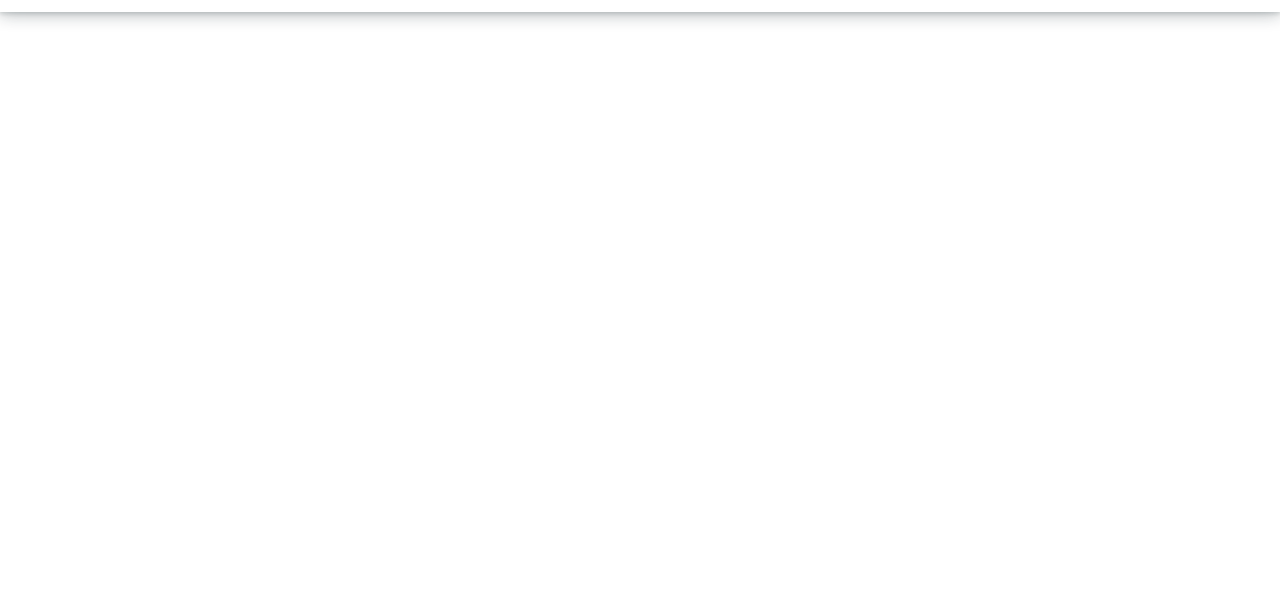
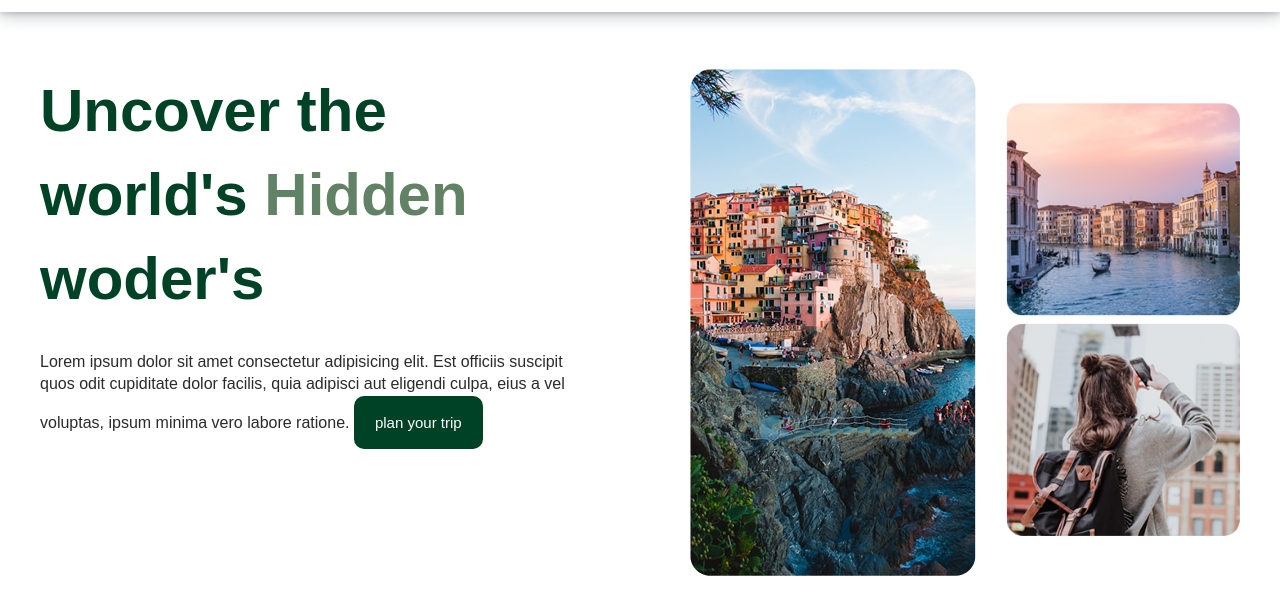
Before and after one commit to jaym-56/Basic-beyondboarders, a plain HTML site: page index.html in a window 1280 px wide. Shown: the part 76-690 px from the top of the page. Drawn offline with Linux system fonts and the light colour scheme.

Commit message:
banner 40%

```diff
--- a/index.html
+++ b/index.html
@@ -29,6 +29,28 @@
         </div>
       </div>
     </header>
+ <section class="banner">
+    <div class="container">
+        <div class="banner_wrapper">
+
+            <div class="banner_text">
+                <H1>Uncover the world's <span>Hidden</span> woder's</H1>
+                <p>Lorem ipsum dolor sit amet consectetur adipisicing elit. Est officiis suscipit quos odit cupiditate dolor facilis, quia adipisci aut eligendi culpa, eius a vel voluptas, ipsum minima vero labore ratione.
+                    <a href=""class="btn bg-primary">plan your trip</a>
+                </p>
+            </div>
+            <div class="banner_img">
+                  <img src="/img/banner1.png" alt="">
+            <div class="images">
+              <img src="img/banner2.png" alt="">
+              <img src="img/banner3.png" alt="">
+            </div>
+            </div>
+
+        </div>
+    </div>
+ </section>
+
     <script src="/script.js"></script>
   </body>
 </html>
--- a/script.js
+++ b/script.js
@@ -2,5 +2,5 @@ const burgir = document.querySelector(".toggle_menu");
 const hNav = document.querySelector(".header_nav");
 burgir.addEventListener("click", () => {
   burgir.classList.toggle("open");
-  hnav.classList.toggle("open");
+  hNav.classList.toggle("open");
 });
--- a/style.css
+++ b/style.css
@@ -120,7 +120,8 @@ img {
 .header {
   position: fixed;
   width: 100%;
-  background: ;box-shadow: rgba(14, 30, 37, 0.12) 0px 2px 4px 0px, rgba(14, 30, 37, 0.32) 0px 2px 16px 0px;
+  background: var(--light);
+   box-shadow: rgba(14, 30, 37, 0.12) 0px 2px 4px 0px, rgba(14, 30, 37, 0.32) 0px 2px 16px 0px;
 
 }
 .header .header_wrapper {
@@ -129,7 +130,6 @@ img {
   justify-content: space-between;
 }
 .header .header_nav ul {
-
   display: flex;
   gap: 5rem;
 }
@@ -154,11 +154,11 @@ border-radius: 5rem;
 transition:0.5s ease;
 }
 .toggle_menu span:nth-child(2){
-margin: 0.5rem 0;
+margin: 0.5rem ;
 width: 2.5rem;
 }
 .toggle_menu span:last-child{
-width: 1.8rem8
+width: 1.8rem8;
 }
 .toggle_menu.open span:first-child{
 width:1.8rem;
@@ -191,8 +191,9 @@ right: 0rem;
   padding-top: 10rem;
   }
   .header .header_nav ul li a {
+    color: var(--light);
+  }
 
-}
   .header .header_wrapper .sign{
     display: none;
 }
@@ -200,7 +201,40 @@ right: 0rem;
   display: block;
 }
 }
+/* BANNER */
+.banner{
+padding-top: 13rem;
+paddding-bottom: 5rem;
+background: var(--light);
+}
+.banner .banner_wrapper {
+display: grid;
+grid-template-columns: 1fr 1fr;
+grid-gap: 10rem;
+}
 
+.banner .banner_img{
+display: flex;
+gap: 3rem;
+align-items: center;
+}
+.banner .banner_text h1{
+font-size: 6rem;
+font-weight: 800;
+color: var(--primary);
+}
+.banner .banner_text h1 span{
+  color: var(--accent);
+}
+.banner .banner_text p{
+margin: 3rem 0;
+}
+.banner .banner_text::after{
+  content: url("/img/airplane.png")
+  position: absolute;
+  bottom: -18rem;
+  right: 0rem;
+}
 /* REPEATABLE PATTERNS */
 :root{
     --primary: #004225;
@@ -213,7 +247,7 @@ padding:1.5rem 2rem;
 border-radius: 1rem;
 border: 1px solid transparent;
 font-size: 1.5rem;
-display; inline-block;
+display: inline-block;
 
 }
 .btn.bg-primary{
@@ -224,3 +258,4 @@ color: var(--light);
     background: var(--light);
     color: var(--primary);
     border: 1px solid var(--primary);
+}
```
